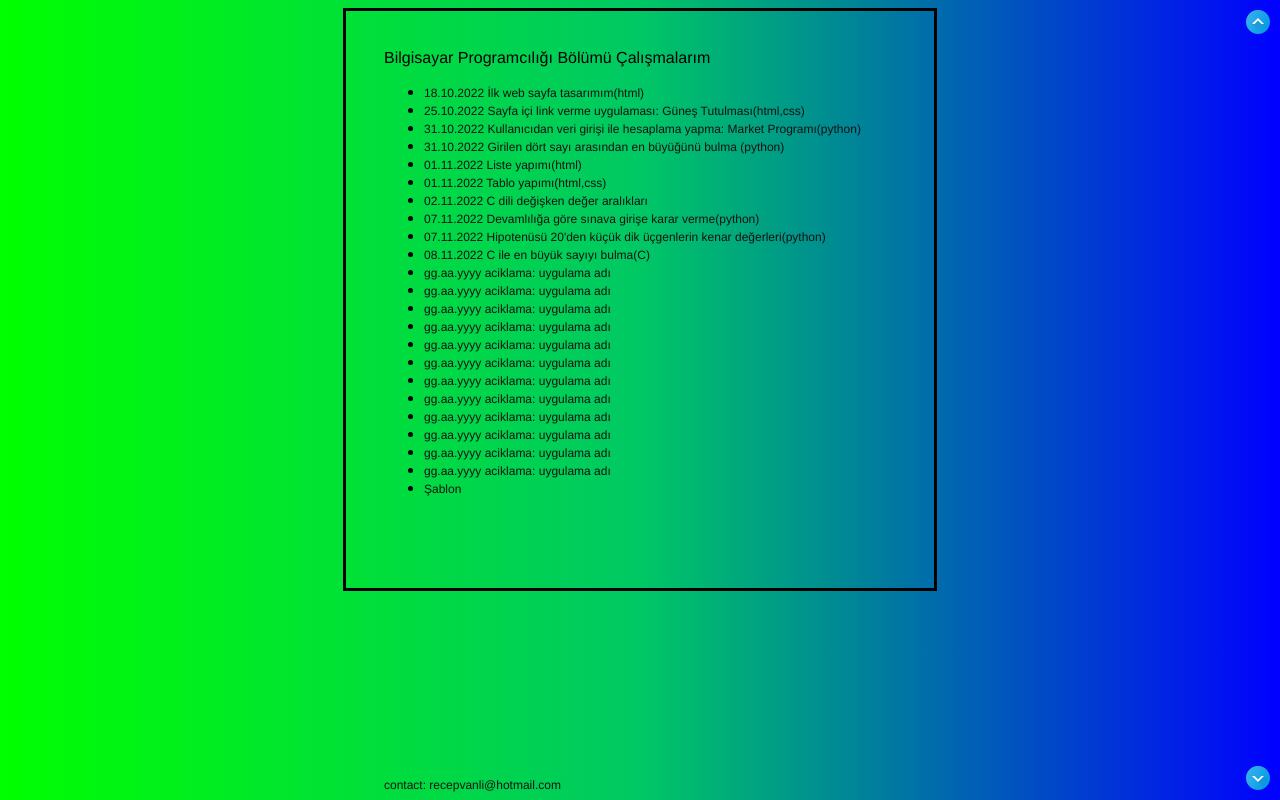
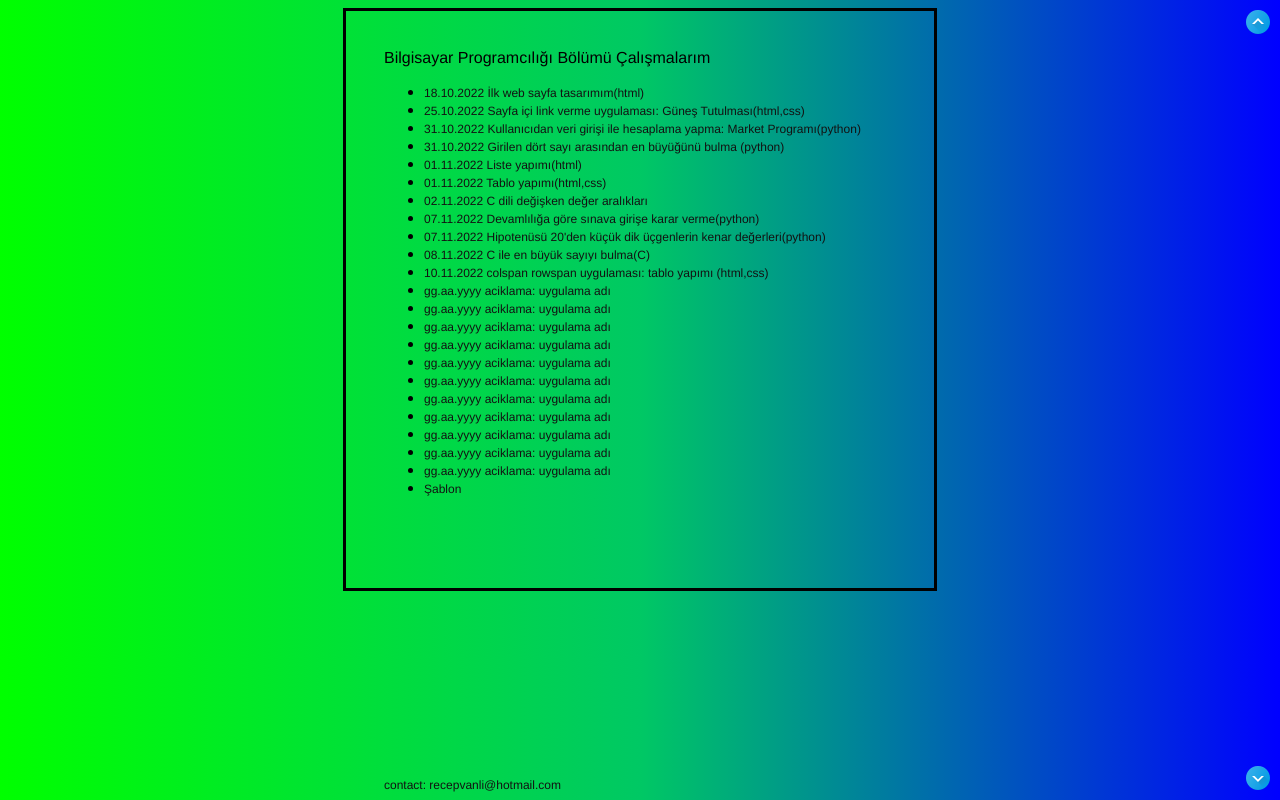
Before and after one commit to recepvanli/recepvanli.github.io, a plain HTML site: page index.html in a window 1280 px wide. Drawn offline with Linux system fonts and the light colour scheme.

Commit message:
Update index.html

```diff
--- a/index.html
+++ b/index.html
@@ -66,7 +66,7 @@
             <li><a href="devamsizlik.html">07.11.2022 Devamlılığa göre sınava girişe karar verme(python)</a></li>
             <li><a href="ucgen1.html">07.11.2022 Hipotenüsü 20'den küçük dik üçgenlerin kenar değerleri(python)</a></li>
             <li><a href="CEnBuyukBes.html">08.11.2022 C ile en büyük sayıyı bulma(C)</a></li>
-            <li><a href="#">gg.aa.yyyy aciklama: uygulama adı</a></li>
+            <li><a href="colRowSpan.html">10.11.2022 colspan rowspan uygulaması: tablo yapımı (html,css)</a></li>
             <li><a href="#">gg.aa.yyyy aciklama: uygulama adı</a></li>
             <li><a href="#">gg.aa.yyyy aciklama: uygulama adı</a></li>
             <li><a href="#">gg.aa.yyyy aciklama: uygulama adı</a></li>
```
